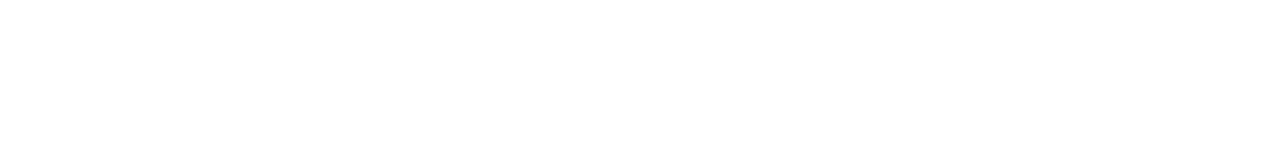
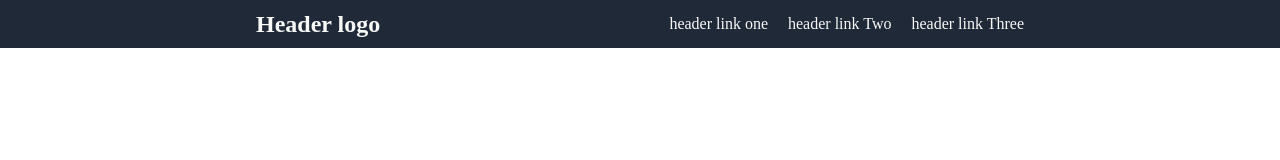
Before and after one commit to shakedblank/odin-landing-page, a plain HTML site: page index.html in a window 1280 px wide. Drawn offline with Linux system fonts and the light colour scheme.

Commit message:
added a header with a logo and links
no header

```diff
--- a/index.html
+++ b/index.html
@@ -7,5 +7,13 @@
     <title>practice landing page</title>
 </head>
 <body>
+    <header>
+        <ul class="header-list">
+            <li class="main-logo">Header logo</li>
+            <li><a href="">header link one</a></li>
+            <li><a href="">header link Two</a></li>
+            <li><a href="">header link Three</a></li>
+        </ul>
+    </header>
 </body>
 </html>
--- a/style.css
+++ b/style.css
@@ -0,0 +1,28 @@
+*{
+    margin: 0;
+    padding:0;
+}
+.header-list{
+    list-style: none;
+    display: flex;
+    gap:20px;
+    background-color:#1F2937 ;
+    color: #F9FAF8;
+    height: 48px;
+    align-items: center;
+    justify-content:center;
+    padding-left: 20vw;
+    padding-right: 20vw;
+}
+.header-list a{
+    color: #F9FAF8;
+    text-decoration: none;
+}
+.main-logo{
+    font-size: 24px;
+    margin-right: auto;
+    margin-left: 0;
+    font-weight: 700;
+}
+.header-list li{
+}
```
